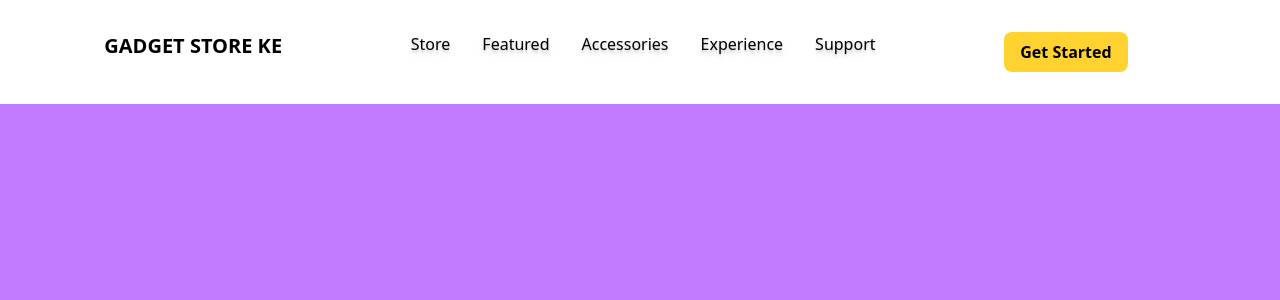
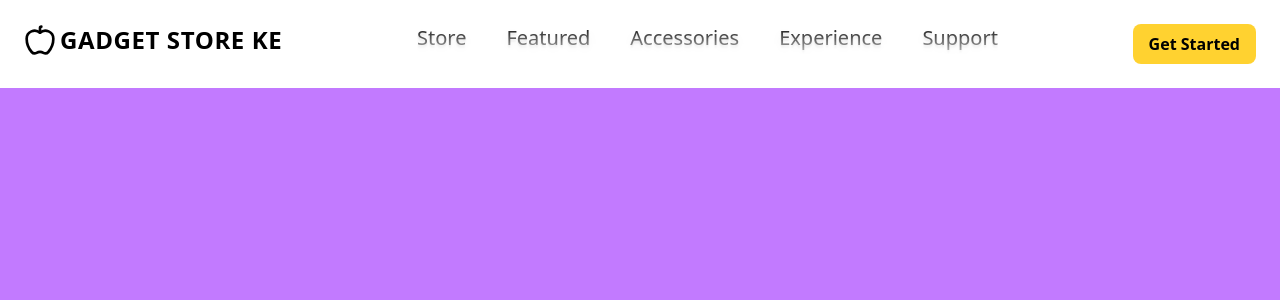
Before and after one commit to billotiende-droid/Bitten-Apple, a React (Vite) app: page / in a window 1280 px wide. Shown: the top 300 px of the page. Built offline with nearby package versions, Linux system fonts and the light colour scheme.

Commit message:
header-lucide-icons-links-styling

```diff
--- a/src/App.jsx
+++ b/src/App.jsx
@@ -1,4 +1,5 @@
-import react from  'react'
+import React from  'react';
+import {Apple, Search, User, ShoppingCart} from 'lucide-react';
 
 
 function App() {
@@ -16,15 +17,17 @@ function App() {
     <div className="bg-purple-400 min-h-screen">
 
       {/* Header section */}
-      <header className="bg-white  p-8">
-        <div className="flex justify-around ml-2 mr-3.5 items-centre max-w-6xl mx-auto">
+      <header className="bg-white  p-6">
+        <div className="flex justify-between items-centre max-w-9xl mx-auto ">
           {/* App Title */}
-          <h1 className="font-semibold text-xl text-blacktracking-wide">
-            GADGET STORE KE
-          </h1>
+          <div className="flex gap-1">
+            <Apple className="w-8 h-8 text-black" />
+            <h1 className="font-semibold text-2xl tracking-wide text-black ">
+              GADGET STORE KE </h1>
+          </div>
 
           {/* Navigation Links */}
-          <nav className="space-x-8 text-shadow-lg flex">
+          <nav className="space-x-10 text-xl text-shadow-lg flex mask-b-from-neutral-100">
             <a href="#home" className="hover:text-amber-300">Store</a>
             <a href="#about" className="hover:text-amber-300">Featured</a>
             <a href="#resources" className="hover:text-amber-300">Accessories</a>
```
